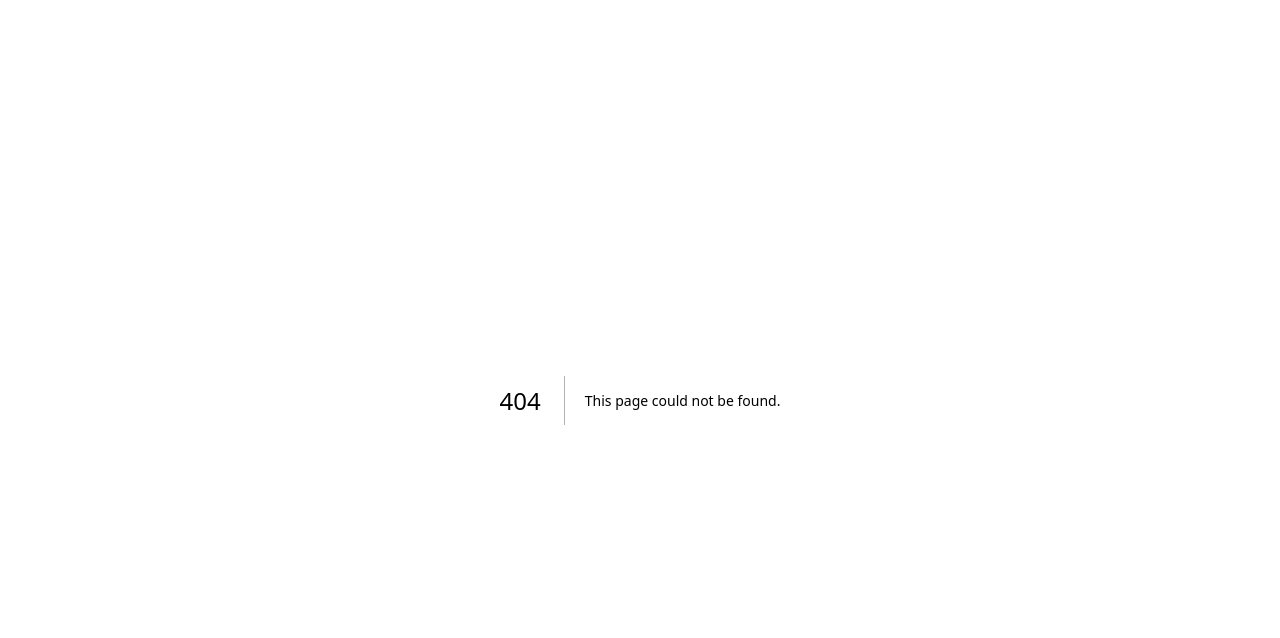
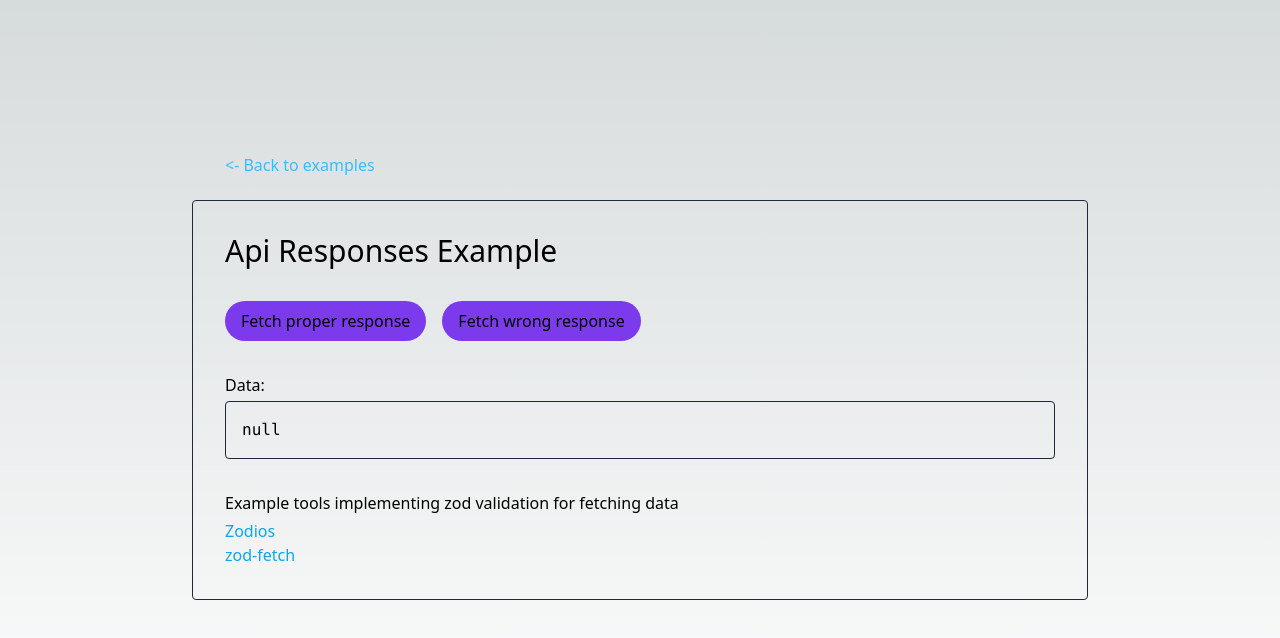
Before and after one commit to dgrzedzielski/zod-examples, a Next.js app: page /examples/api in a window 1280 px wide. Before the commit this address had no page. Shown: the top 638 px of the page. Built offline with nearby package versions, Linux system fonts and the light colour scheme.

Commit message:
Add api response validation example

```diff
--- /dev/null
+++ b/src/examples/api.tsx
@@ -0,0 +1,103 @@
+import * as React from 'react';
+
+import { z } from 'zod';
+
+const postDetailsSchema = z.object({
+  title: z.string(),
+  body: z.string(),
+  id: z.number(),
+  // userId: z.number(),
+  // make sure to add every needed field, as if not added it wont be returned
+});
+
+const postDetailsSchemaFailing = z.object({
+  title: z.string(),
+  description: z.string(),
+  missingField: z.number(),
+});
+
+type PostDetailsResponse = z.infer<typeof postDetailsSchema>;
+
+async function fetchData<TData>(schema: z.Schema<TData>) {
+  try {
+    const res = await fetch('https://jsonplaceholder.typicode.com/posts/1');
+    const json = await res.json();
+    const parsedData = schema.parse(json);
+
+    return parsedData;
+  } catch (e) {
+    console.log(e);
+    // handle error somehow
+    // for example throw further and display in some error boundary
+    // or simply use console.log as you never should allow this error to reach prod env
+
+    return undefined;
+  }
+}
+
+export const ApiExample = () => {
+  const [data, setData] = React.useState<PostDetailsResponse | null>(null);
+
+  const updateDataSuccess = async () => {
+    const response = await fetchData(postDetailsSchema);
+    setData(response || null);
+  };
+
+  const updateDataWithError = async () => {
+    const response = await fetchData(postDetailsSchemaFailing);
+    // setData(response || null);
+    // we cant even setData here as it's wrong type in comparison with our PostDetailsResponse
+  };
+
+  return (
+    <div>
+      <div className="mb-8 flex gap-4">
+        <button
+          type="button"
+          onClick={updateDataSuccess}
+          className="rounded-3xl bg-violet-600 px-4 py-2 hover:bg-violet-800"
+        >
+          Fetch proper response
+        </button>
+        <button
+          type="button"
+          onClick={updateDataWithError}
+          className="rounded-3xl bg-violet-600 px-4 py-2 hover:bg-violet-800"
+        >
+          Fetch wrong response
+        </button>
+      </div>
+      <p>Data:</p>
+      <div className="mt-1 overflow-x-auto rounded border border-slate-800 p-4">
+        <pre>{JSON.stringify(data, null, 2)}</pre>
+      </div>
+      <div className="mt-8">
+        <p className="mb-1">
+          Example tools implementing zod validation for fetching data
+        </p>
+        <ul>
+          <li>
+            <a
+              href="https://github.com/ecyrbe/zodios"
+              target="_blank"
+              rel="noreferrer noopener"
+              className="text-sky-500 hover:text-sky-300"
+            >
+              Zodios
+            </a>
+          </li>
+          <li>
+            <a
+              href="https://github.com/mattpocock/zod-fetch"
+              target="_blank"
+              rel="noreferrer noopener"
+              className="text-sky-500 hover:text-sky-300"
+            >
+              zod-fetch
+            </a>
+          </li>
+        </ul>
+      </div>
+    </div>
+  );
+};
--- a/src/examples/form-data.tsx
+++ b/src/examples/form-data.tsx
@@ -91,7 +91,7 @@ export const FormDataExample = () => {
       />
       <button
         type="submit"
-        className="rounded-3xl bg-violet-500 px-6 py-2 text-white"
+        className="rounded-3xl bg-violet-600 px-6 py-2 text-white hover:bg-violet-800"
       >
         Submit
       </button>
--- a/src/examples/react-hook-form.tsx
+++ b/src/examples/react-hook-form.tsx
@@ -62,7 +62,7 @@ export const ReactHookFormExample = () => {
       />
       <button
         type="submit"
-        className="rounded-3xl bg-violet-500 px-6 py-2 text-white"
+        className="rounded-3xl bg-violet-600 px-6 py-2 text-white hover:bg-violet-800"
       >
         Submit
       </button>
--- /dev/null
+++ b/src/pages/examples/api.tsx
@@ -0,0 +1,22 @@
+import Link from 'next/link';
+
+import { ApiExample } from '~/examples/api';
+
+const ApiExamplePage = () => {
+  return (
+    <div className="flex h-[100vh] items-center justify-center">
+      <div className="relative max-w-4xl flex-1 rounded border border-slate-800 p-8">
+        <Link
+          className="absolute -top-12 block text-sky-400 transition-colors hover:text-sky-200"
+          href="/"
+        >
+          &lt;- Back to examples
+        </Link>
+        <h2 className="mb-8 text-3xl">Api Responses Example</h2>
+        <ApiExample />
+      </div>
+    </div>
+  );
+};
+
+export default ApiExamplePage;
--- a/src/pages/index.tsx
+++ b/src/pages/index.tsx
@@ -48,6 +48,20 @@ export default function Home() {
               Ensuring env variables are valid with Zod
             </p>
           </Link>
+          <Link
+            href="/examples/api"
+            className="group rounded-lg border border-transparent px-5 py-4 transition-colors hover:border-gray-300 hover:bg-gray-100 hover:dark:border-neutral-700 hover:dark:bg-neutral-800/30"
+          >
+            <h2 className="mb-3 text-2xl font-semibold">
+              API Responses{' '}
+              <span className="inline-block transition-transform group-hover:translate-x-1 motion-reduce:transform-none">
+                -&gt;
+              </span>
+            </h2>
+            <p className="m-0 max-w-[30ch] text-sm opacity-50">
+              Ensuring API is returning expected shape of data
+            </p>
+          </Link>
         </div>
       </div>
     </main>
```
